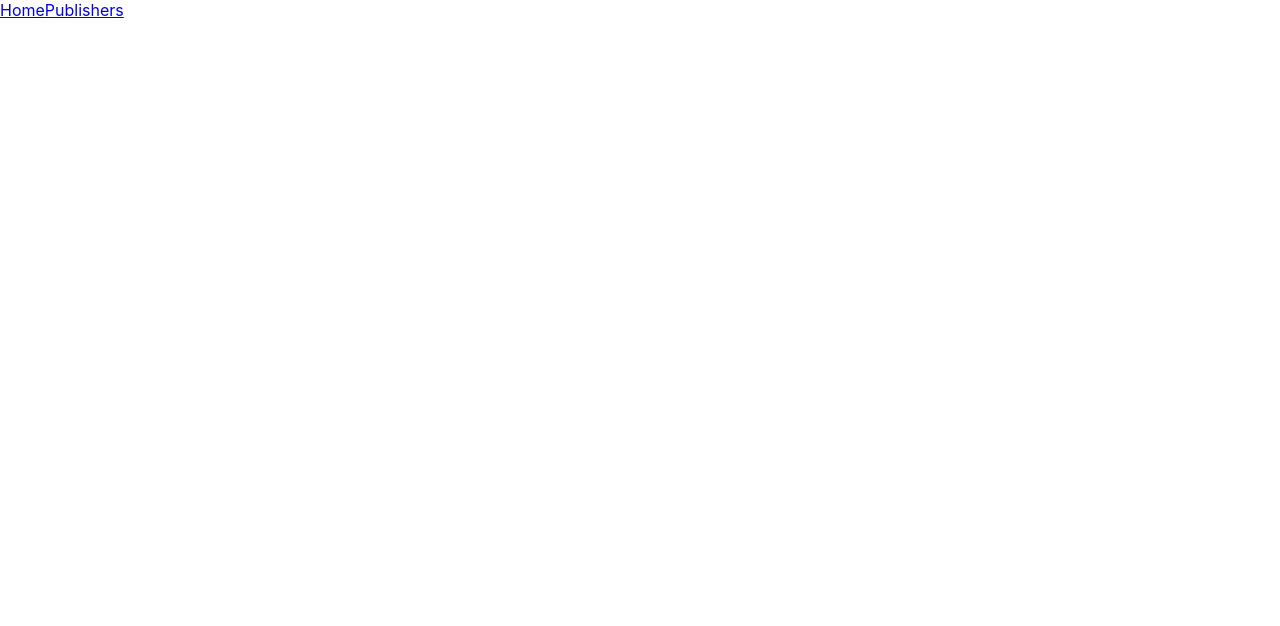
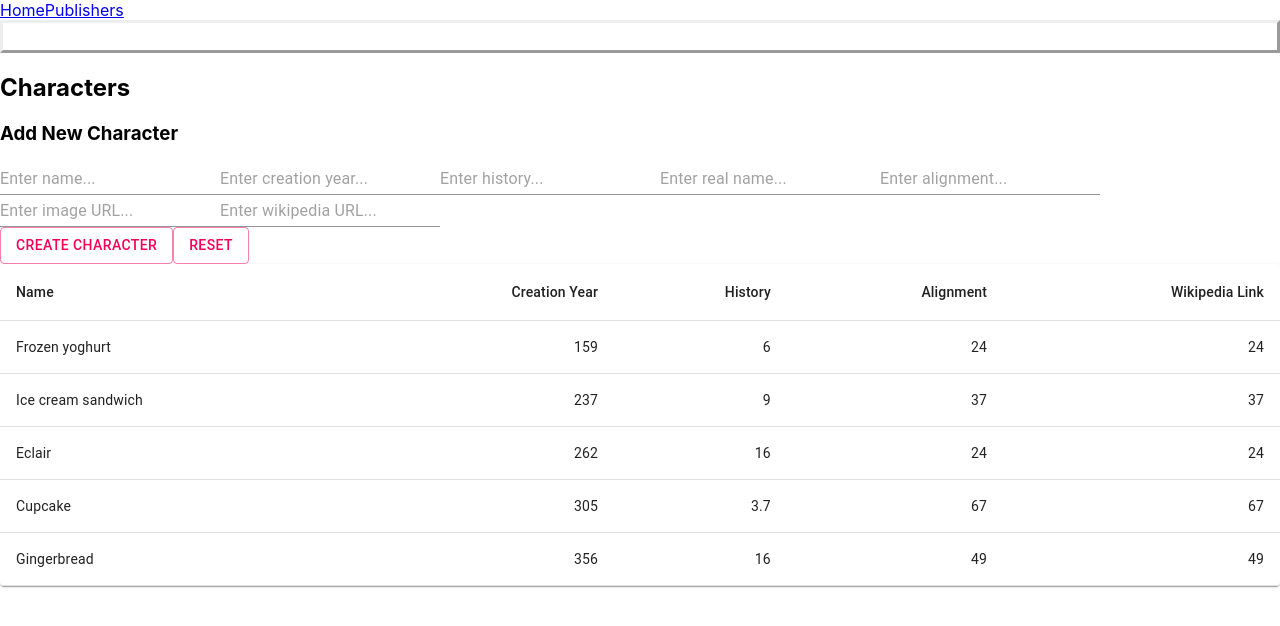
Before and after one commit to calmontero/project_comiccon-frontend, a React (Create React App) app: page /publishers/1 in a window 1280 px wide. Shown: the top 626 px of the page. Built offline with nearby package versions, Linux system fonts and the light colour scheme; no server answers.

Commit message:
add new models

```diff
--- a/src/App.js
+++ b/src/App.js
@@ -3,6 +3,7 @@ import { BrowserRouter as Router, Switch, Route } from "react-router-dom";
 import HomePage from './components/HomePage/HomePage';
 import NavBar from "./components/NavBar/NavBar";
 import PublishersContainer from "./components/PublishersContainer/PublishersContainer";
+import PublisherDetails from './components/PublisherDetails/PublisherDetails';
 
 function App() {
   return (
@@ -18,7 +19,7 @@ function App() {
             <PublishersContainer />
           </Route>
           <Route path="/publishers/:id">
-
+            <PublisherDetails />
           </Route>
         </Switch>
       </div>
--- a/src/components/CharactersForm/CharactersForm.js
+++ b/src/components/CharactersForm/CharactersForm.js
@@ -0,0 +1,107 @@
+import React, { useState } from "react";
+import Input from '@material-ui/core/Input';
+import Button from '@material-ui/core/Button';
+
+function CharactersForm({ publisher, onAddCharacter }) {
+    const[character, setCharacter] = useState({
+        name: '',
+        creation: '',
+        history: '',
+        real_name: '',
+        alignment: '',
+        image_url: '',
+        wikipedia_url: '',
+        publisher_id: publisher.id
+    });
+
+function handleSubmit(e) {
+    e.preventDefault()
+    onAddCharacter(character)
+}
+
+function handleChange(e) {
+    const updatedValue = {...character}
+    updatedValue[e.target.name] = e.target.value
+    setCharacter(updatedValue)
+}
+
+function handleReset() {
+    Array.from(document.querySelectorAll("input")).forEach(
+        input => (input.value = "")
+    );
+}
+
+return (
+    <div className="character-form">
+      <h3>Add New Character</h3>
+      <form  noValidate autoComplete="on" onSubmit={handleSubmit} >
+            <Input
+            type="text"
+            name="name"
+            placeholder="Enter name..."
+            value={character.name}
+            onChange={handleChange}
+            />
+
+            <Input
+            type="text"
+            name="creation"
+            placeholder="Enter creation year..."
+            className="Input-text"
+            value={character.creation}
+            onChange={handleChange}
+            />
+
+            <Input
+            type="text"
+            name="history"
+            placeholder="Enter history..."
+            className="Input-text"
+            value={character.history}
+            onChange={handleChange}
+            />
+
+            <Input
+            type="text"
+            name="real_name"
+            placeholder="Enter real name..."
+            className="Input-text"
+            value={character.real_name}
+            onChange={handleChange}
+            />
+
+            <Input
+            type="text"
+            name="alignment"
+            placeholder="Enter alignment..."
+            className="Input-text"
+            value={character.alignment}
+            onChange={handleChange}
+            />
+
+            <Input
+            type="text"
+            name="image_url"
+            placeholder="Enter image URL..."
+            className="Input-text"
+            value={character.image_url}
+            onChange={handleChange}
+            />
+
+            <Input
+            type="text"
+            name="wikipedia_url"
+            placeholder="Enter wikipedia URL..."
+            className="Input-text"
+            value={character.wikipedia_url}
+            onChange={handleChange}
+            />
+            <br />
+            <Button type="submit"variant="outlined" color="secondary">Create Character</Button>
+            <Button onClick={handleReset} variant="outlined" color="secondary">Reset</Button>
+        </form>
+    </div>
+  );
+}
+
+export default CharactersForm;
--- /dev/null
+++ b/src/components/CharactersTable/CharactersTable.js
@@ -0,0 +1,73 @@
+import React, { useState, useEffect } from 'react';
+import { makeStyles } from '@material-ui/core/styles';
+import Table from '@material-ui/core/Table';
+import TableBody from '@material-ui/core/TableBody';
+import TableCell from '@material-ui/core/TableCell';
+import TableContainer from '@material-ui/core/TableContainer';
+import TableHead from '@material-ui/core/TableHead';
+import TableRow from '@material-ui/core/TableRow';
+import Paper from '@material-ui/core/Paper';
+
+const BASE_URL = 'http://localhost:9292/';
+
+const useStyles = makeStyles({
+  table: {
+    minWidth: 650,
+  },
+});
+
+function createData(name, calories, fat, carbs, protein) {
+  return { name, calories, fat, carbs, protein };
+}
+
+const rows = [
+  createData('Frozen yoghurt', 159, 6.0, 24, 4.0),
+  createData('Ice cream sandwich', 237, 9.0, 37, 4.3),
+  createData('Eclair', 262, 16.0, 24, 6.0),
+  createData('Cupcake', 305, 3.7, 67, 4.3),
+  createData('Gingerbread', 356, 16.0, 49, 3.9),
+];
+
+function CharacterTable({ publisher }) {
+  const [characters, setCharacters] = useState([]);
+  const classes = useStyles();
+  const id = publisher.id;
+  // READ CHARACTER DATA
+  useEffect(() => (
+    fetch(BASE_URL + `characters/${id}`)
+      .then((response) => response.json())
+      .then((characterData) => setCharacters(characterData))
+  ), []);
+
+  console.log(characters);
+  return (
+    <TableContainer component={Paper}>
+      <Table className={classes.table} aria-label="simple table">
+        <TableHead>
+          <TableRow>
+            <TableCell>Name</TableCell>
+            <TableCell align="right">Creation Year</TableCell>
+            <TableCell align="right">History</TableCell>
+            <TableCell align="right">Alignment</TableCell>
+            <TableCell align="right">Wikipedia Link</TableCell>
+          </TableRow>
+        </TableHead>
+        <TableBody>
+          {rows.map((row) => (
+            <TableRow key={row.name}>
+              <TableCell component="th" scope="row">
+                {row.name}
+              </TableCell>
+              <TableCell align="right">{row.calories}</TableCell>
+              <TableCell align="right">{row.fat}</TableCell>
+              <TableCell align="right">{row.carbs}</TableCell>
+              <TableCell align="right">{row.carbs}</TableCell>
+            </TableRow>
+          ))}
+        </TableBody>
+      </Table>
+    </TableContainer>
+  );
+}
+
+export default CharacterTable;
--- a/src/components/HomePage/HomePage.js
+++ b/src/components/HomePage/HomePage.js
@@ -1,6 +1,6 @@
 import React from 'react'
 //import '../styles/HomePage.css'
-
+//
 function HomePage() {
     return (
         <div>
--- /dev/null
+++ b/src/components/PublisherDetails/PublisherDetails.css
@@ -0,0 +1,17 @@
+.container {
+    display: flex;
+    align-items: center;
+    justify-content: center;
+    border-style: outset
+
+  }
+  img {
+    max-width: 100%
+  }
+  .image {
+    flex-basis: 40%
+  }
+  .text {
+    font-size: 20px;
+    padding-left: 20px;
+  }
--- /dev/null
+++ b/src/components/PublisherDetails/PublisherDetails.js
@@ -0,0 +1,63 @@
+import React, { useState, useEffect } from 'react';
+import { useParams } from "react-router-dom";
+import CharactersForm from '../CharactersForm/CharactersForm';
+import CharactersTable from "../CharactersTable/CharactersTable";
+import "./PublisherDetails.css";
+const BASE_URL = 'http://localhost:9292/';
+
+function PublisherDetails() {
+    const [publisher, setPublisher] = useState([]);
+    const [character, setCharacter] = useState();
+    const params = useParams();
+    const id = params.id;
+
+    // READ PUBLISHER DATA
+    useEffect(() => {
+        fetch(BASE_URL + `publishers/${id}`)
+          .then((response) => response.json())
+          .then((publisherData) => setPublisher(publisherData))
+    }, []);
+
+
+    // CREATE
+    function createCharacter(character) {
+        fetch(BASE_URL + "characters", {
+            method: "POST",
+            body: JSON.stringify(character),
+            headers: {
+                Accept: "application/json",
+                "Content-Type": "application/json",
+            },
+        })
+        .then((response) => response.json())
+        .then((characterData) => setCharacter([...character, characterData]));
+    }
+
+    function populateCharacters() {
+        const personajes = publisher.characters.map((pCharacter) => pCharacter.name);
+        console.log(personajes);
+    }
+
+    return (
+        <div className="main">
+            <div className="container">
+                <div className="image">
+                    <img src={publisher.image_url} alt=""/>
+                </div>
+                <div className="text">
+                    <h1>{publisher.name}</h1>
+                    <p>{publisher.history}</p>
+                </div>
+
+            </div>
+            <div>
+                <h2>Characters</h2>
+                <CharactersForm onAddCharacter={createCharacter} publisher={publisher} />
+                <CharactersTable publisher={publisher} />
+            </div>
+        </div>
+    );
+
+}
+
+export default PublisherDetails;
--- a/src/components/PublishersForm/PublishersForm.js
+++ b/src/components/PublishersForm/PublishersForm.js
@@ -1,8 +1,6 @@
 import React, { useState } from "react";
 import Input from '@material-ui/core/Input';
 import Button from '@material-ui/core/Button';
-
-//const BASE_URL = 'http://localhost:9292/';
 
 function PublishersForm({ onAddPublisher }) {
   const[publisher, setPublisher] = useState({
```
